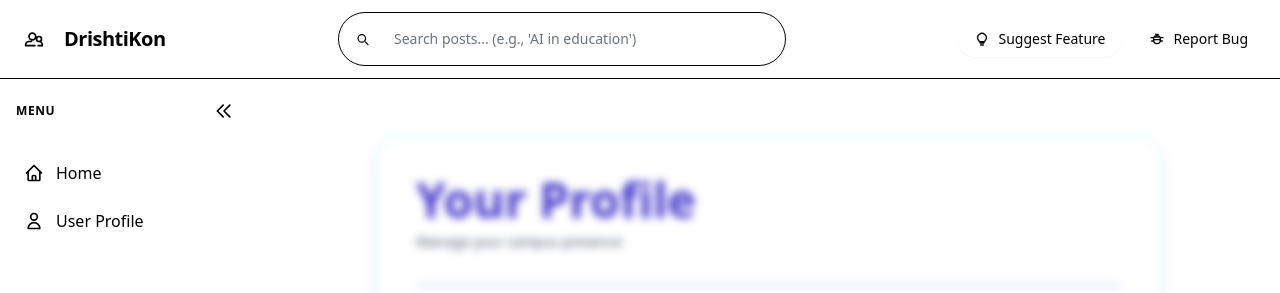
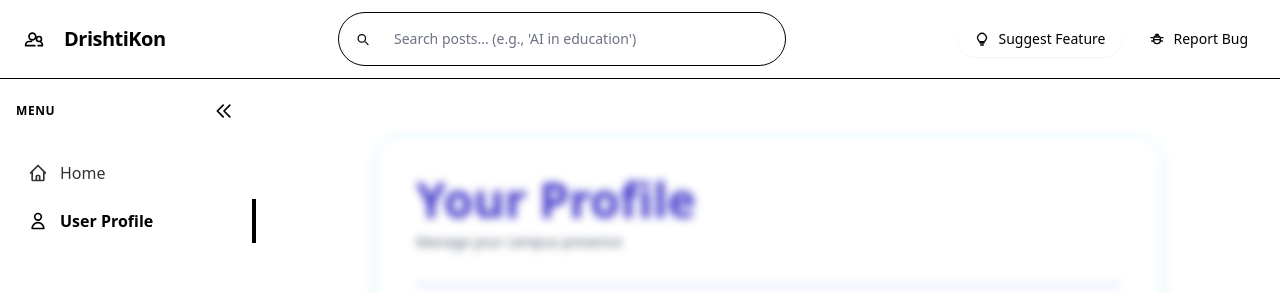
Before and after one commit to Break-N-Continue/DrishtiKon, a Next.js app in the folder apps/web/: page /profilepage in a window 1280 px wide. Shown: the top 293 px of the page. Built offline with nearby package versions, Linux system fonts and the light colour scheme; no server answers.

Commit message:
feat: update sidebar navigation styling with new active indicators, hover effects, and padding adjustments.

```diff
--- a/apps/web/src/components/global/Sidebar.tsx
+++ b/apps/web/src/components/global/Sidebar.tsx
@@ -91,17 +91,20 @@ export default function Sidebar({ collapsed = false, onToggleCollapse }: Sidebar
         </div>
 
         {/* Navigation links */}
-        <nav className={`flex-1 overflow-y-auto py-2 ${collapsed ? 'px-2' : 'px-3'} space-y-1`}>
+        <nav className="flex-1 overflow-y-auto py-2 flex flex-col space-y-1">
           {navItems.map((item) => {
             const active = pathname === item.href;
             return (
               <Link
                 key={item.href}
                 href={item.href}
-                className={`flex items-center transition-colors rounded-lg ${collapsed ? 'justify-center py-3' : 'gap-3 py-2.5 px-3'} ${active
-                    ? "bg-secondary-container text-on-secondary-container font-medium"
-                    : "text-on-surface-variant hover:bg-surface-container hover:text-on-surface"
-                  }`}
+                className={`flex items-center transition-all duration-300 ${
+                  collapsed ? 'justify-center py-3 px-2' : 'gap-3 py-2.5 pl-7 pr-6'
+                } ${
+                  active
+                    ? "text-primary font-bold border-r-4 border-primary bg-surface-container-high"
+                    : "text-secondary opacity-80 hover:bg-surface-container-highest hover:text-on-surface border-r-4 border-transparent"
+                }`}
                 title={collapsed ? item.label : undefined}
               >
                 <span className={collapsed ? "scale-110" : ""}>{item.icon}</span>
```
